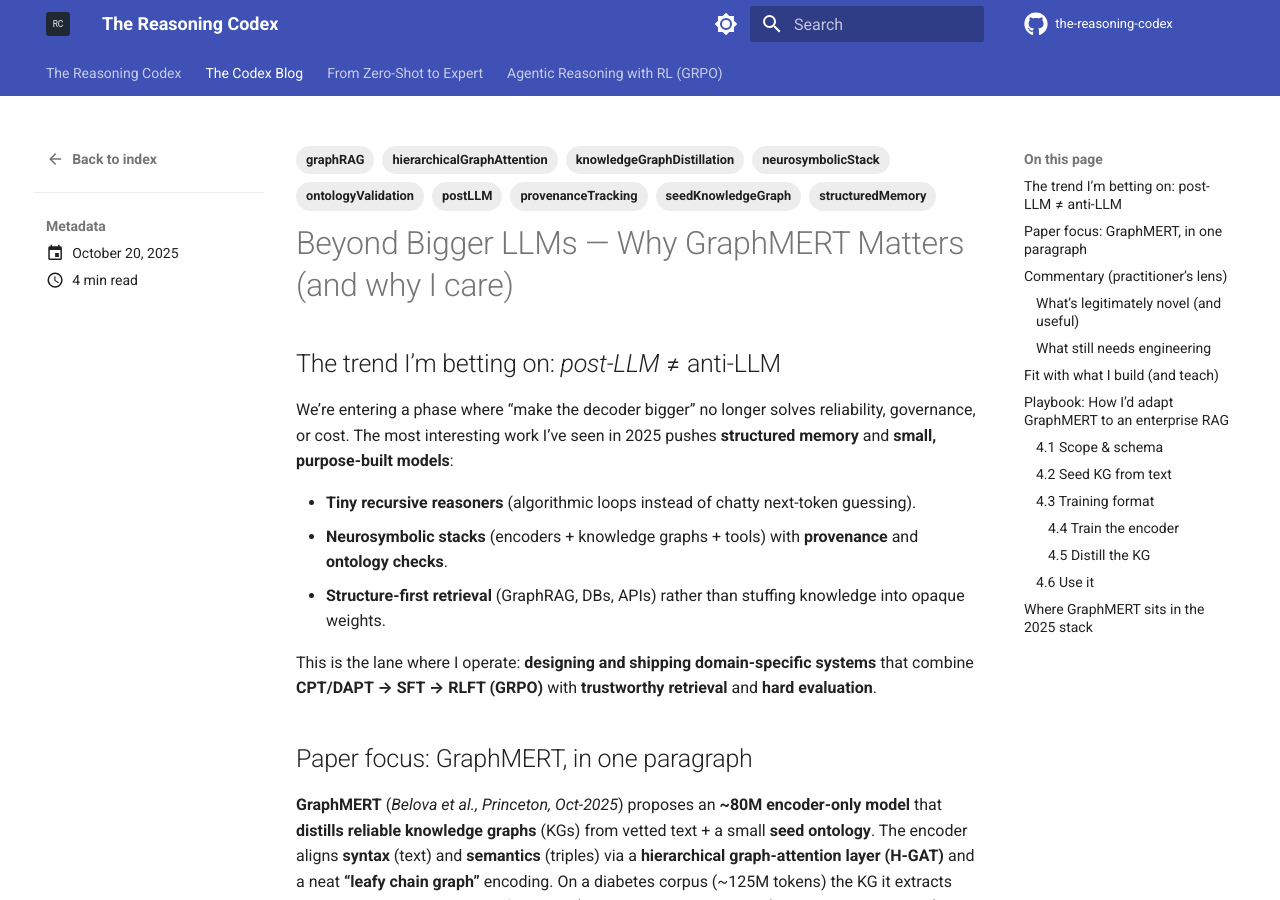
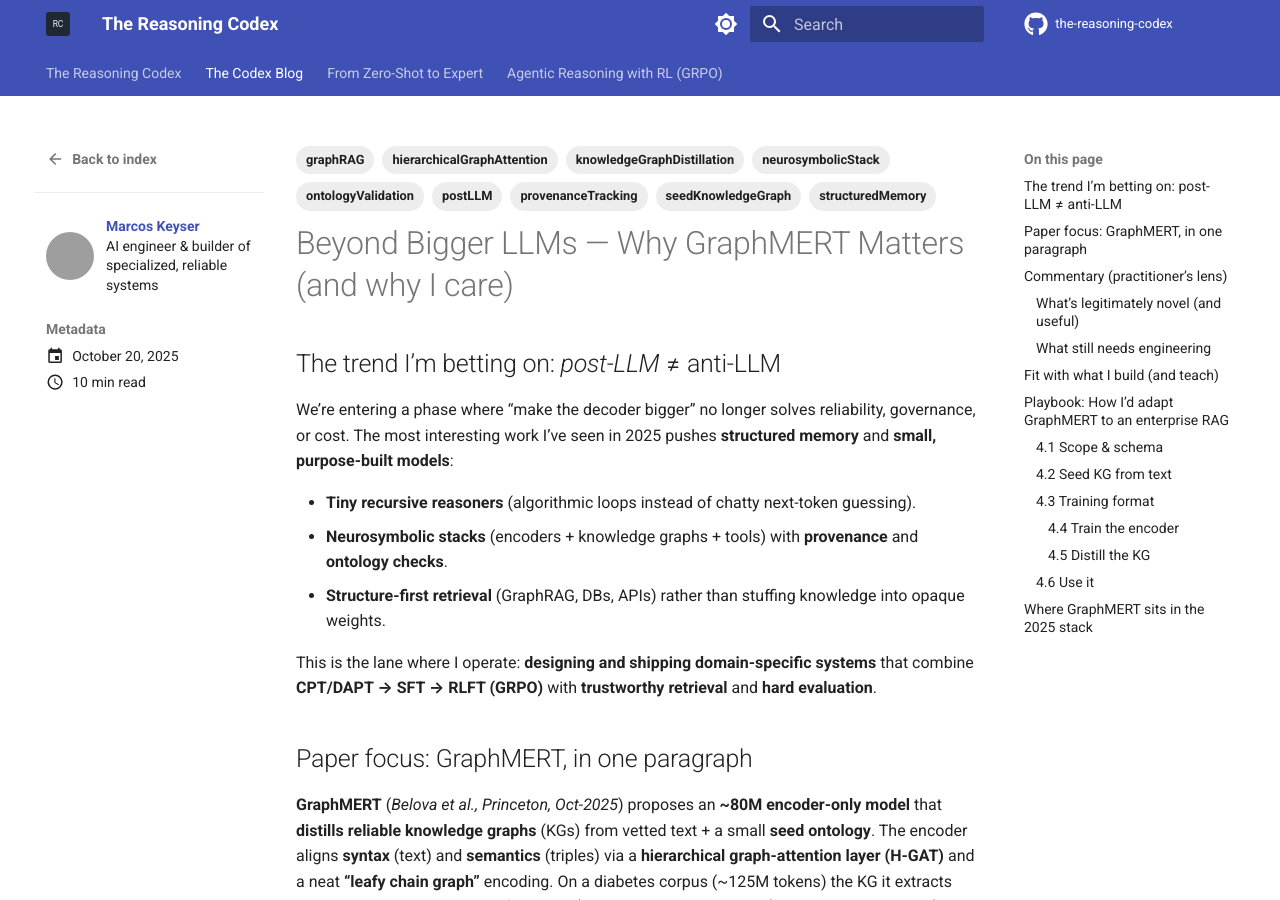
Before and after one commit to markeyser/colorless-green, an MkDocs documentation site: the page built from docs/blog/posts/2025-10-20-why-graphmert-matters.md, in a window 1280 px wide and 900 px high. Built offline with MkDocs 1.6.1 and Material for MkDocs 9.7.7, drawn with Linux system fonts in a browser that asks for light colours; comment, search, counter and statistics services are not loaded; grey boxes are pictures that could not be loaded.

Commit message:
fix: Finalize blog author configuration and CI fetch-depth

```diff
--- a/docs/blog/posts/2025-10-20-why-graphmert-matters.md
+++ b/docs/blog/posts/2025-10-20-why-graphmert-matters.md
@@ -2,6 +2,9 @@
 title: "Beyond Bigger LLMs — Why GraphMERT Matters (and why I care)"
 subtitle: "A Glimpse into the Future of Enterprise RAG"
 date: 2025-10-20
+authors:
+  - markeyser
+readtime: 10
 tags:
   - neurosymbolicStack
   - structuredMemory
--- a/mkdocs.yml
+++ b/mkdocs.yml
@@ -110,7 +110,7 @@ plugins:
   - social
   - tags
   - blog:
-      authors_file: "authors.yml"
+      authors_profiles: true
   - git-revision-date-localized:
       enabled: true
       type: timeago
```
